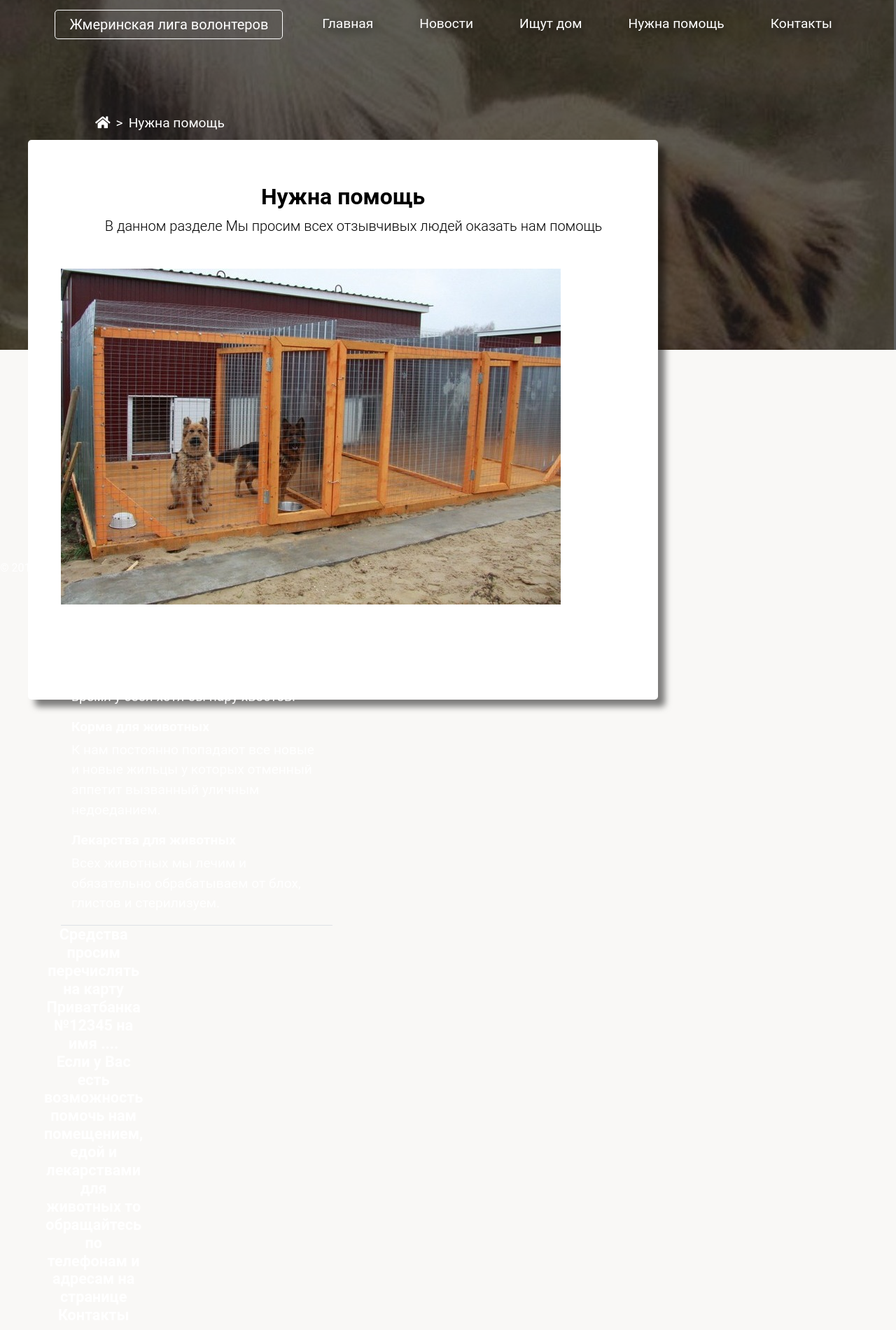
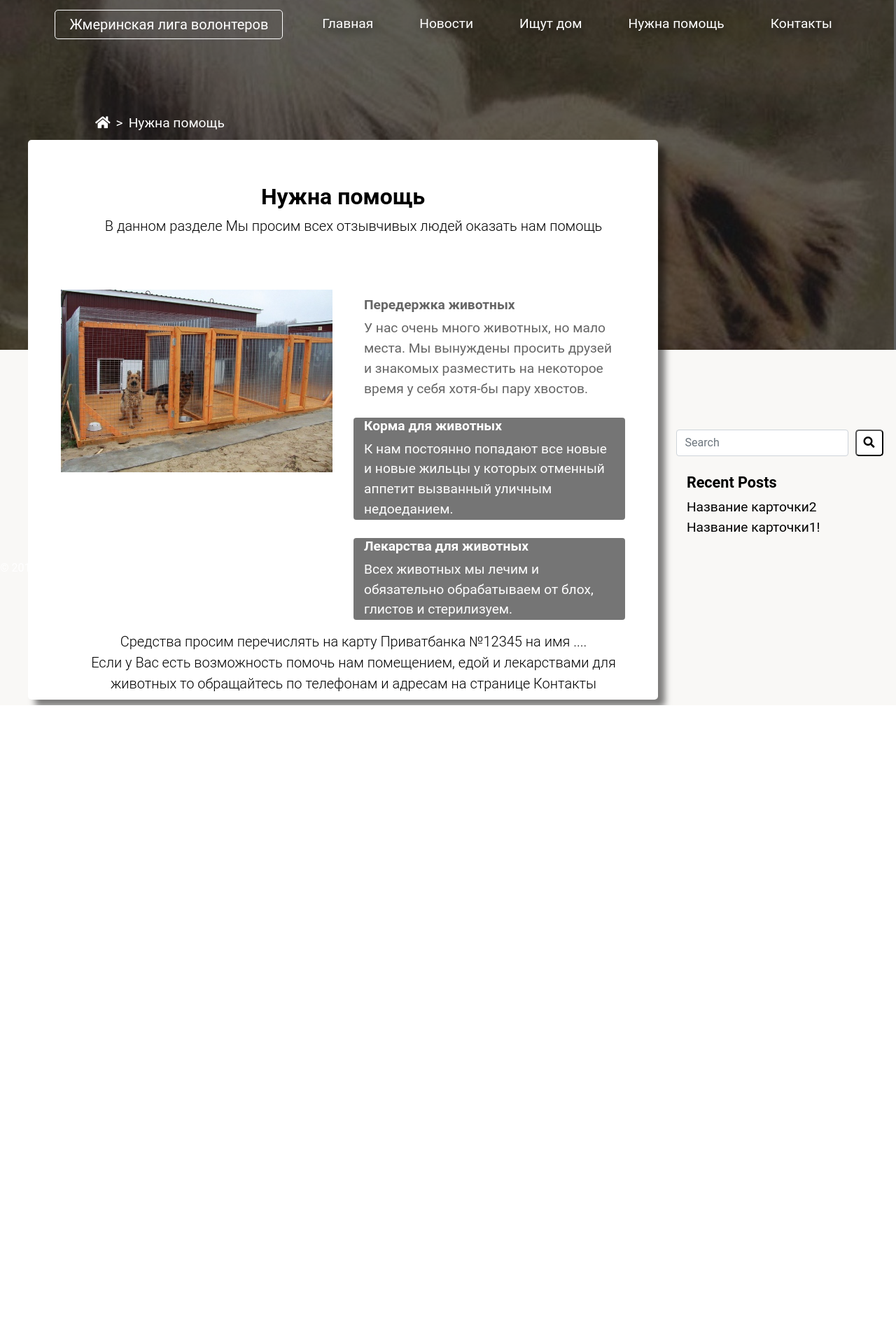
Before and after one commit to Havryliuk-Serhii/zlv, a PHP site: page /help.html in a window 1280 px wide; the page is wider, and only the part inside the window is pictured. Shown: that part at 70% size. After the commit the page ends 1008 px from the top of that part, so only its background shows below. Run offline with PHP 8.4, Linux system fonts and the light colour scheme; some libraries are stand-ins or nearby versions.

Commit message:
add some changes in help.html

```diff
--- a/css/style.css
+++ b/css/style.css
@@ -341,9 +341,6 @@ aside{
   padding-left: 2%;
   padding-top: 45em;
 }
-.search-form{
-
-}
 input{
   text-shadow: none;
 }
@@ -419,7 +416,95 @@ input{
 /*
 * Help
 */
+.feature-tab {
+  margin-top: 30px;
+display: -webkit-flex;
+display: -moz-flex;
+display: -ms-flex;
+display: -o-flex;
+display: flex;
+-webkit-flex-direction: row;
+-moz-flex-direction: row;
+-ms-flex-direction: row;
+-o-flex-direction: row;
+flex-direction: row;
 
+}
+.single-feature {
+  margin: 10px 0px;
+  border-radius: 4px;
+  position: relative;
+  -webkit-transition: all .4s ease 0s;
+  -o-transition: all .4s ease 0s;
+  transition: all .4s ease 0s;
+  color: #fff;
+  background-color: #1b1b1b;
+  opacity: 0.6;
+}
+
+.single-feature:after {
+    content: "";
+    position: absolute;
+    width: 25px;
+    height: 25px;
+    background: none repeat scroll 0% 0% #eee;
+    left: -11px;
+    -webkit-transform: rotate(45deg);
+    -ms-transform: rotate(45deg);
+    -o-transform: rotate(45deg);
+    transform: rotate(45deg);
+    top: 38%;
+    opacity: 0;
+    -webkit-transition: all .4s ease 0s;
+    -o-transition: all .4s ease 0s;
+    transition: all .4s ease 0s;
+}
+
+.single-feature:hover,.single-feature:hover.single-feature:after,
+.nav-tabs li.active .single-feature,.nav-tabs li.active .single-feature:after {
+    background: #fff;
+    color: #000;
+}
+.nav-tabs {
+    border-bottom: 0px;
+}
+.nav-tabs > li > a {
+    border: 0px!important;
+    text-decoration: none;
+}
+
+.feature-icon {
+    position: relative;
+    margin: 15px auto;
+    font-size: 34px;
+    line-height: 80px;
+}
+
+.feature-content {
+    padding: 10px 0px;
+}
+
+.feature-content h4 {
+    line-height: 30px;
+}
+
+.feature-content p {
+    margin: 10px 0px;
+}
+
+.tab-content {
+}
+
+.tab-content img {
+    width: 100%;
+    height: 100%;
+}
+
+
+.help-action{
+  text-align: center;
+  color: #000;
+}
 /*
 * Contact
 */
--- a/help.html
+++ b/help.html
@@ -63,13 +63,13 @@
                         <div class="feature-tab">
                             <div class="col-md-6">
                                 <div class="tab-content">
-                                    <div role="tabpanel" class="tab-pane active" id="home">
+                                    <div role="tabpanel" class="tab-pane active" id="housing">
                                         <img src="img/DogHotel.jpg" alt="" class="img-responsive">
                                     </div>
-                                    <div role="tabpanel" class="tab-pane" id="profile">
+                                    <div role="tabpanel" class="tab-pane" id="feed">
                                         <img src="img/Dog-cat-Organic.jpg" alt="" class="img-responsive">
                                     </div>
-                                    <div role="tabpanel" class="tab-pane" id="messages">
+                                    <div role="tabpanel" class="tab-pane" id="medicines">
                                         <img src="img/contfile.jpg" alt="" class="img-responsive">
                                     </div>
                                 </div>
@@ -77,15 +77,15 @@
                             <div class="col-md-6">
                                 <ul class="nav nav-tabs" role="tablist">
                                     <li role="presentation" class="active">
-                                        <a href="#home" role="tab" data-toggle="tab" >
+                                        <a href="#housing" role="tab" data-toggle="tab" >
                                             <div class="col-sm-12 single-feature">
                                                 <h4>Передержка животных</h4>
-                                                <p>У нас очень много животных, но мало места. Мы вынуждены просить друзей и знакомых разместить на некоторое время у себя хотя-бы пару хвостов.  </p>
+                                                    <p>У нас очень много животных, но мало места. Мы вынуждены просить друзей и знакомых разместить на некоторое время у себя хотя-бы пару хвостов.</p>
                                             </div>
                                         </a>
                                     </li>
                                     <li role="presentation">
-                                        <a href="#profile" role="tab" data-toggle="tab">
+                                        <a href="#feed" role="tab" data-toggle="tab">
                                             <div class="col-sm-12 single-feature">
                                             <h4>Корма для животных</h4>
                                                 <p>К нам постоянно попадают все новые и новые жильцы у которых отменный аппетит вызванный уличным недоеданием.</p>
@@ -93,26 +93,41 @@
                                         </a>
                                     </li>
                                     <li role="presentation">
-                                        <a href="#messages" role="tab" data-toggle="tab">
+                                        <a href="#medicines" role="tab" data-toggle="tab">
                                             <div class="col-sm-12 single-feature">
                                                 <h4>Лекарства для животных</h4>
                                                     <p>Всех животных мы лечим и обязательно обрабатываем от блох, глистов и стерилизуем. </p>
-
                                             </div>
                                         </a>
                                     </li>
                                 </ul>
                             </div>
                         </div>
+                    </div>
                     <div class="row">
                         <div class="col-md-12">
-                            <div class="feature_header text-center">
-                                <h3>Средства просим перечислять на карту Приватбанка №12345 на имя ....<br>Если у Вас есть возможность помочь нам помещением, едой и лекарствами для животных то обращайтесь по телефонам и адресам на странице Контакты</h3>
+                            <div class="help-action">
+                                <p class="lead">Средства просим перечислять на карту Приватбанка №12345 на имя ....<br>Если у Вас есть возможность помочь нам помещением, едой и лекарствами для животных то обращайтесь по телефонам и адресам на странице Контакты</p>
                             </div>
                         </div>
                     </div>
                 </div>
             </article>
+            <aside class="sidebar">
+                <section class="search-form">
+                   <form class="form-inline">
+                     <input class="form-control" type="search" placeholder="Search" aria-label="Search">
+                    <button class="btn-submit" type="submit"><i class="fas fa-search"></i></button>
+                </form>
+                </section>
+                <section class="widget">
+                    <h3 class="widget-title">Recent Posts</h3>
+                    <ul>
+                        <li class="widget-item"><a href="#">Название карточки2</a></li>
+                        <li class="widget-item"><a href="blog-item.html" aria-current="page">Название карточки1!</a></li>
+                    </ul>
+                </section>
+            </aside>
         </main>
     </div>
     <footer class="footer">
```
Lines whose indentation alone changed are shown as unchanged.
